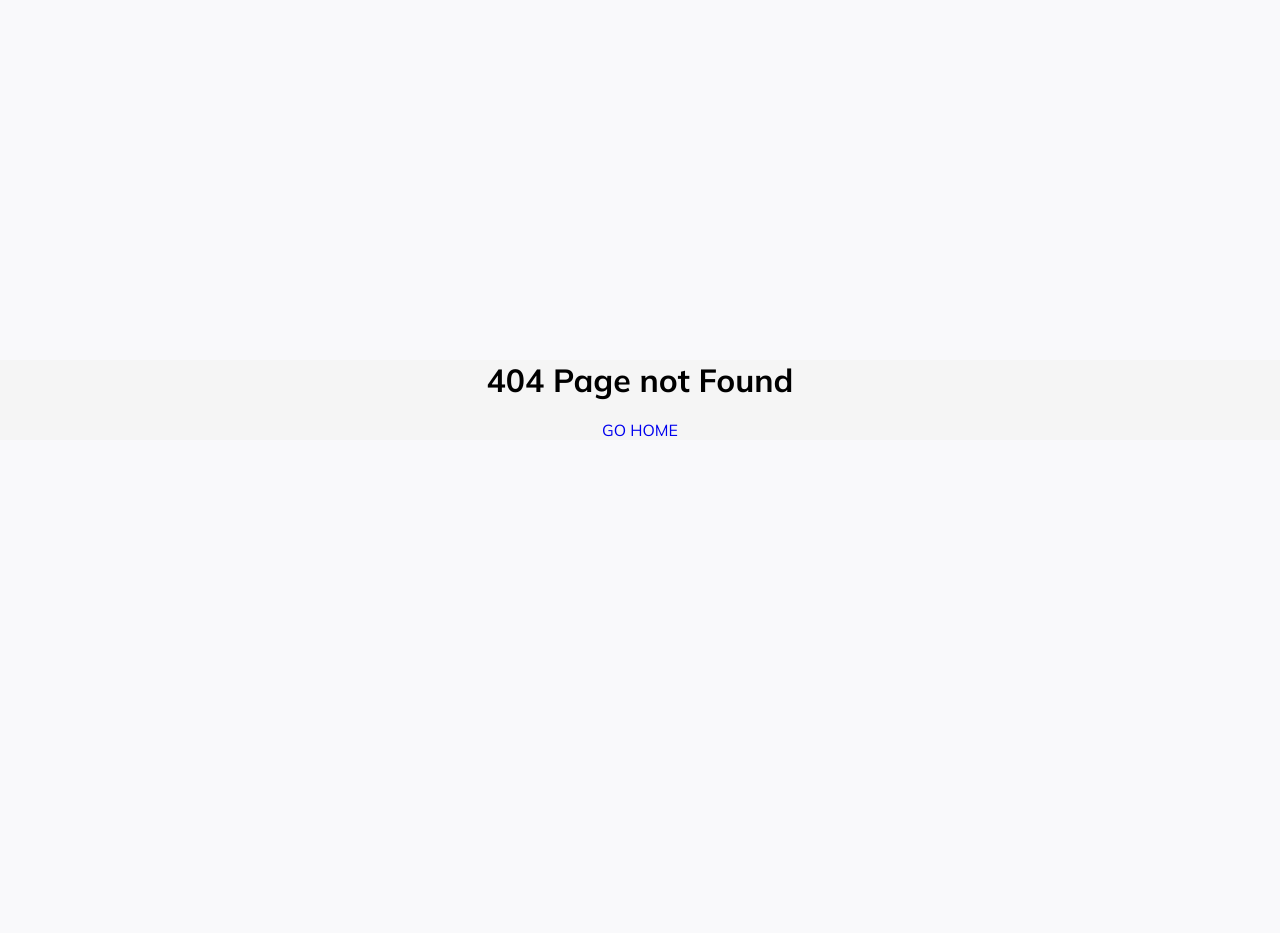
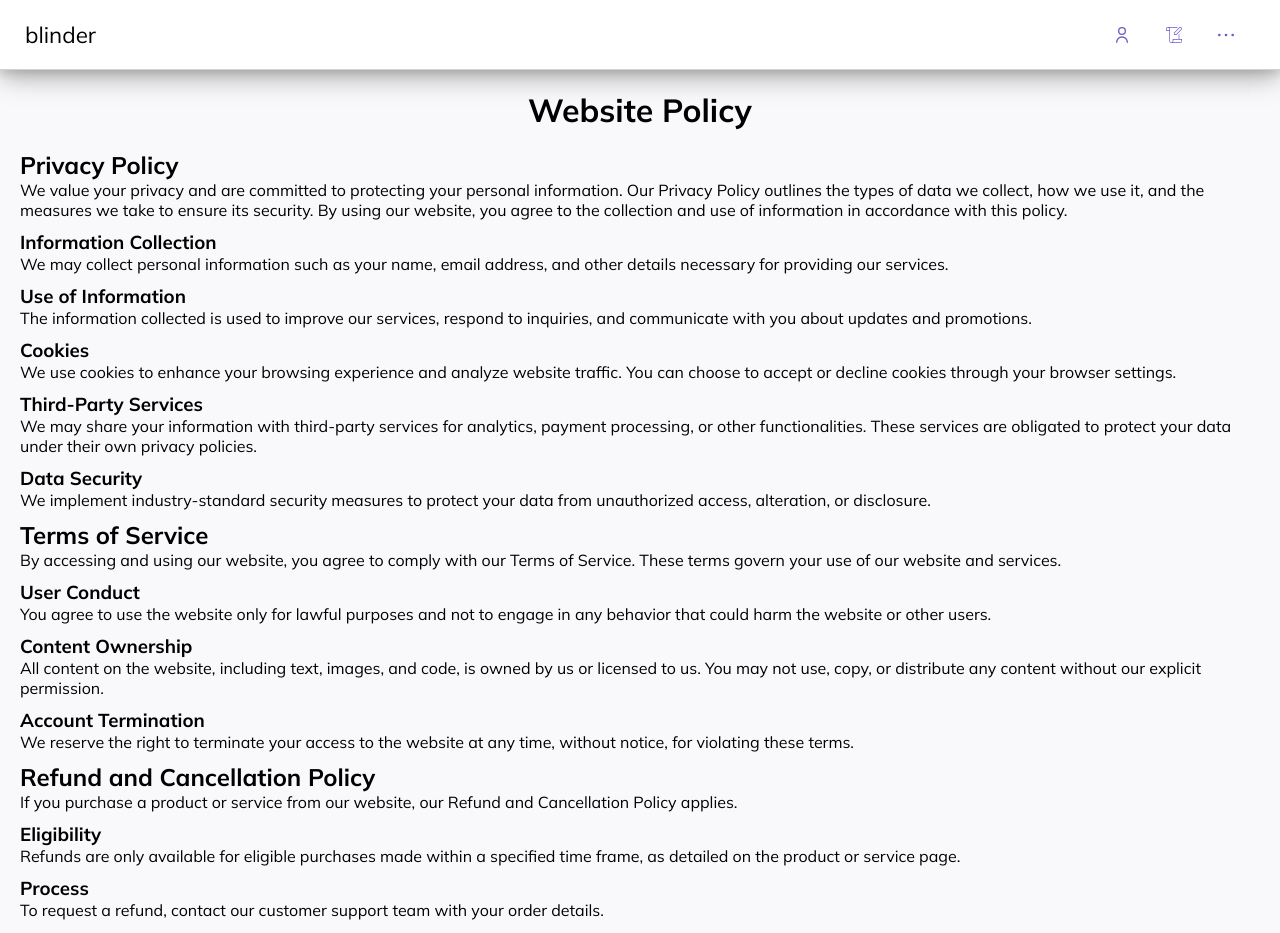
Before and after one commit to choco-dan/gvpBlind, a React (Vite) app in the folder frontend/: page /policy in a window 1280 px wide. Before the commit this address had no page. Shown: the top 933 px of the page. Before the commit the page ends 800 px from the top, so only its background shows below. Built offline with nearby package versions, Linux system fonts and the light colour scheme; a web font is replaced by a local one.

Commit message:
added styling some

```diff
--- a/frontend/src/App.jsx
+++ b/frontend/src/App.jsx
@@ -11,12 +11,13 @@ import Sidebar from './sidebar/sidebar.jsx';
 import Header from './Header/header.jsx';
 import CreatePost from './postPage/postPage.jsx';
 import UserProfile from "./UserProfile/Profilepage.jsx";
+import PolicyPage from './policyPage.jsx'
 import './App.css';
 
 const App = () => {
   const location = useLocation();
   const [isNotFound, setIsNotFound] = useState(false);
-  const hideSidebarPaths = ['/', '*', '/Login', '/SignupPage', '/CreatePost', '/login', '/signuppage', '/profile'];
+  const hideSidebarPaths = ['/', '*', '/Login', '/SignupPage', '/CreatePost', '/login', '/signuppage', '/profile', '/policy'];
   const hideHeaderPaths = ['/', '*', '/Login', '/SignupPage', '/login', '/signuppage'];
   const shouldHideSidebar = hideSidebarPaths.includes(location.pathname) || isNotFound;
   const shouldHideHeader = hideHeaderPaths.includes(location.pathname) || isNotFound;
@@ -74,6 +75,7 @@ const App = () => {
               <Route path="/Login" element={<Login />} />
               <Route path="/CreatePost" element={<CreatePost />} />
               <Route path="/Profile" element={<UserProfile />} />
+              <Route path = "/policy" element = {<PolicyPage />} />
               <Route path="/community/:name" element={<CommunityPage />} />
               <Route path="*" element={<NotFound setIsNotFound={setIsNotFound} />} />
             </Routes>
--- a/frontend/src/HomePage/HomePage.jsx
+++ b/frontend/src/HomePage/HomePage.jsx
@@ -59,7 +59,8 @@ function HomePage() {
 
   return (
     <>
-      <Notification
+    <div className = {styles.homeps}>
+    <Notification
         message='Post pushed successfully'
         show={showNotification}
         onClose={() => setShowNotification(false)}
@@ -100,6 +101,10 @@ function HomePage() {
           }
         </AnimatePresence>
       </motion.div>
+
+
+    </div>
+
     </>
   );
 }
--- a/frontend/src/Login/Login.module.css
+++ b/frontend/src/Login/Login.module.css
@@ -6,7 +6,9 @@
 a {
     text-decoration: none;
 }
+
 #background {
+    overflow-y: hidden;
     width: 100%;
     height: 101vh;
     background: linear-gradient(120deg, #6F58C9,white);
--- a/frontend/src/SignupPage/Signup.module.css
+++ b/frontend/src/SignupPage/Signup.module.css
@@ -1,9 +1,3 @@
-*{
-    padding:0;
-    margin: 0;
-    box-sizing: border-box;
-
-}
 input,select:focus{
     outline: black;
 }
@@ -13,15 +7,15 @@ input,select:focus{
 #container{
     background: linear-gradient(60deg,
                                 #6f58c9, white );
-
     display: flex;
     justify-content: center;
     align-items: center;
     font-size:1rem;
     flex-direction: column;
-    overflow:hidden;
+    overflow-y:hidden;
     padding-bottom:100px;
     background-size:30px;
+
 }
 #signup-box{
     width: 350px;
--- /dev/null
+++ b/frontend/src/dots.css
@@ -0,0 +1,15 @@
+.policypage{
+  padding:20px;
+  margin-top:60px;
+}
+.policypage h1{
+    margin-bottom:20px;
+    text-align: center;
+    margin-top:10px;
+}
+.policypage h2{
+    margin-top:10px;
+}
+.policypage h3{
+    margin-top: 10px;
+}
--- a/frontend/src/index.css
+++ b/frontend/src/index.css
@@ -2,9 +2,6 @@ body{
   background-color: #f9f9fb;
   font-family: "mulish",'sans-serif','arial';
   overflow-x:hidden;
-}
-html {
-  scroll-behavior: smooth;
 }
 .quill > .ql-container > .ql-editor.ql-blank::before{
   font-size: 12px;
@@ -12,16 +9,16 @@ html {
   color: gray;
 }
 ::-webkit-scrollbar {
-  width: 9px;
+  width: 12px;
 }
 ::-webkit-scrollbar-track {
-  background: whitesmoke;
+  background: #f1f1f1;
   border-radius: 10px;
 }
 ::-webkit-scrollbar-thumb {
   background: #6f58c9;
   border-radius: 10px;
-  border: 3px solid whitesmoke;
+  border: 3px solid #f1f1f1;
 }
 ::-webkit-scrollbar-thumb:hover {
   background: #5a47a9;
--- /dev/null
+++ b/frontend/src/policyPage.jsx
@@ -0,0 +1,139 @@
+import React from 'react';
+import './dots.css'
+
+const PolicyPage = () => {
+  return (
+    <div className = 'policypage'>
+      <h1>Website Policy</h1>
+
+      <h2>Privacy Policy</h2>
+      <p>
+        We value your privacy and are committed to protecting your personal information. Our Privacy Policy outlines the types of data we collect, how we use it, and the measures we take to ensure its security. By using our website, you agree to the collection and use of information in accordance with this policy.
+      </p>
+
+      <h3>Information Collection</h3>
+      <p>
+        We may collect personal information such as your name, email address, and other details necessary for providing our services.
+      </p>
+
+      <h3>Use of Information</h3>
+      <p>
+        The information collected is used to improve our services, respond to inquiries, and communicate with you about updates and promotions.
+      </p>
+
+      <h3>Cookies</h3>
+      <p>
+        We use cookies to enhance your browsing experience and analyze website traffic. You can choose to accept or decline cookies through your browser settings.
+      </p>
+
+      <h3>Third-Party Services</h3>
+      <p>
+        We may share your information with third-party services for analytics, payment processing, or other functionalities. These services are obligated to protect your data under their own privacy policies.
+      </p>
+
+      <h3>Data Security</h3>
+      <p>
+        We implement industry-standard security measures to protect your data from unauthorized access, alteration, or disclosure.
+      </p>
+
+      <h2>Terms of Service</h2>
+      <p>
+        By accessing and using our website, you agree to comply with our Terms of Service. These terms govern your use of our website and services.
+      </p>
+
+      <h3>User Conduct</h3>
+      <p>
+        You agree to use the website only for lawful purposes and not to engage in any behavior that could harm the website or other users.
+      </p>
+
+      <h3>Content Ownership</h3>
+      <p>
+        All content on the website, including text, images, and code, is owned by us or licensed to us. You may not use, copy, or distribute any content without our explicit permission.
+      </p>
+
+      <h3>Account Termination</h3>
+      <p>
+        We reserve the right to terminate your access to the website at any time, without notice, for violating these terms.
+      </p>
+
+      <h2>Refund and Cancellation Policy</h2>
+      <p>
+        If you purchase a product or service from our website, our Refund and Cancellation Policy applies.
+      </p>
+
+      <h3>Eligibility</h3>
+      <p>
+        Refunds are only available for eligible purchases made within a specified time frame, as detailed on the product or service page.
+      </p>
+
+      <h3>Process</h3>
+      <p>
+        To request a refund, contact our customer support team with your order details.
+      </p>
+
+      <h3>Exceptions</h3>
+      <p>
+        Certain products or services may be non-refundable. This will be clearly stated before the purchase.
+      </p>
+
+      <h1>License</h1>
+
+      <h2>Content License</h2>
+      <p>
+        All content on this website, including but not limited to text, graphics, logos, images, and software, is the property of [Your Company Name] or its content suppliers and is protected by intellectual property laws.
+      </p>
+
+      <h3>Personal Use License</h3>
+      <p>
+        You are granted a limited, non-exclusive, and non-transferable license to access and use the content on this website for personal, non-commercial purposes only.
+      </p>
+
+      <h3>Prohibited Use</h3>
+      <p>
+        You may not reproduce, distribute, modify, or create derivative works from any content without our explicit written permission. Unauthorized use of content may result in legal action.
+      </p>
+
+      <h3>User-Generated Content</h3>
+      <p>
+        By submitting content to the website (e.g., comments, reviews), you grant us a non-exclusive, royalty-free, perpetual license to use, modify, and display your content across our platforms.
+      </p>
+
+      <h2>Software License</h2>
+      <p>
+        Any software, code, or tools provided on this website are licensed, not sold, to you under the following conditions:
+      </p>
+
+      <h3>License Grant</h3>
+      <p>
+        We grant you a limited, revocable, non-transferable license to use the software for its intended purpose.
+      </p>
+
+      <h3>Restrictions</h3>
+      <p>
+        You may not reverse engineer, decompile, or attempt to extract the source code of any software unless permitted by applicable law or we provide written permission.
+      </p>
+
+      <h3>Third-Party Software</h3>
+      <p>
+        Any third-party software linked or provided through our website is subject to its own licensing terms. Please review these terms before use.
+      </p>
+
+      <h2>Trademarks</h2>
+      <p>
+        All trademarks, service marks, and logos used on this website are the property of their respective owners. You may not use any trademarks without prior written consent from the trademark holder.
+      </p>
+
+      <h2>Disclaimer</h2>
+      <p>
+        The content on this website is provided "as is" without any warranties, express or implied. We do not guarantee that the content is accurate, complete, or up-to-date. Your use of the website is at your own risk, and we are not liable for any damages resulting from your use of the website.
+      </p>
+
+      <h2>Modification of Policy and License</h2>
+      <p>
+        We reserve the right to modify these policies and licenses at any time. Changes will be effective immediately upon posting on the website. It is your responsibility to review these terms regularly.
+      </p>
+    </div>
+  );
+};
+
+export default PolicyPage;
--- a/frontend/src/sidebar/sidebar.jsx
+++ b/frontend/src/sidebar/sidebar.jsx
@@ -8,7 +8,7 @@ import poll from './assets/vote-yea.svg';
 const Sidebar = () => {
   const industries = ['Tech', 'Financial Services', 'Healthcare', 'Gaming', 'E-commerce & Retail'];
   const branches = ['CSE', 'CSM', 'CSD', 'IT', 'ECE', 'EEE', 'Mech', 'Civil', 'Chemical'];
-  const generalTopics = ['Ask Gvp', 'Cars', 'Artificial Intelligence', 'Vizag',
+  const generalTopics = ['Ask Gvp', 'Cars', 'AI', 'Vizag',
                          'Misc.', 'India', 'Politics','Relationships', 'Memes',
                         'Movies', 'Anime', 'Cricket'];
 
--- a/frontend/src/sidebar/sidebar.module.css
+++ b/frontend/src/sidebar/sidebar.module.css
@@ -8,7 +8,6 @@
 .unscroll{
     border-bottom: 1px solid #d3d3d3;
     padding:15px;
-    margin-top:3rem;
 }
 .feedicon,.pollicon{
     height:1rem;
```
Also changed, not shown: frontend/src/Header/header.jsx (+49 -53 lines).
